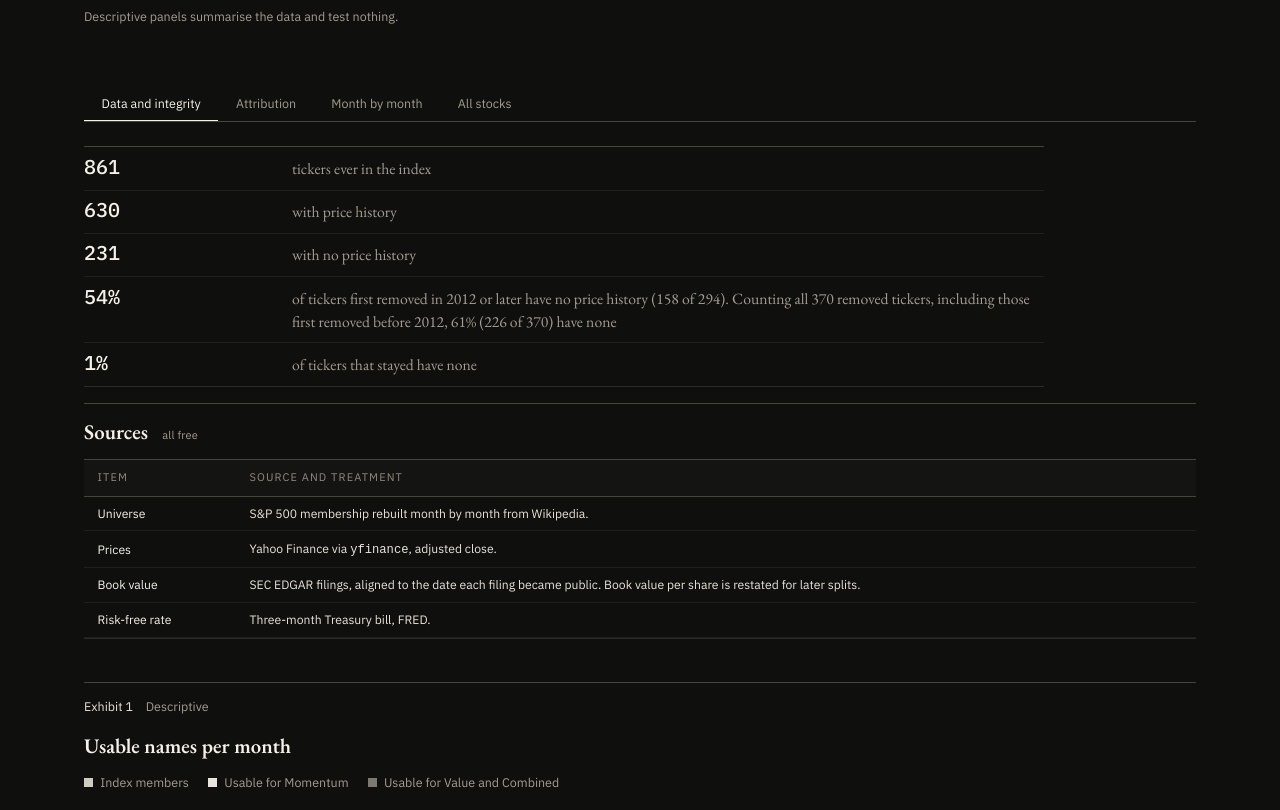
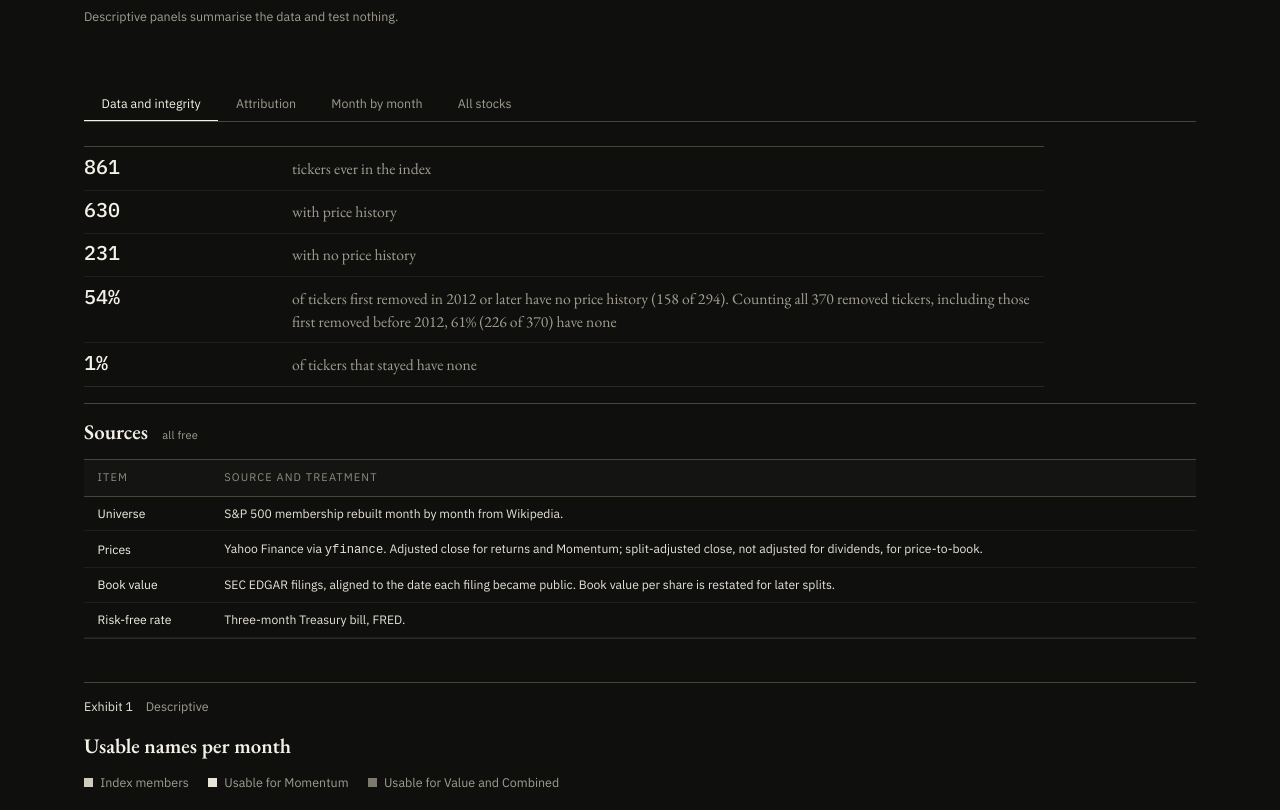
Before and after one commit to ronaldoexmachina13/quant-equity-research, a plain HTML site: page universe.html in a window 1280 px wide. Shown: the part 280-1090 px from the top of the page. Drawn offline with Linux system fonts and the light colour scheme.

Commit message:
README: complete the reproduction list and the prices description

```diff
--- a/universe.html
+++ b/universe.html
@@ -43,7 +43,7 @@
         <thead><tr><th>Item</th><th>Source and treatment</th></tr></thead>
         <tbody>
           <tr><td class="month-cell">Universe</td><td>S&amp;P 500 membership rebuilt month by month from Wikipedia.</td></tr>
-          <tr><td class="month-cell">Prices</td><td>Yahoo Finance via <code>yfinance</code>, adjusted close.</td></tr>
+          <tr><td class="month-cell">Prices</td><td>Yahoo Finance via <code>yfinance</code>. Adjusted close for returns and Momentum; split-adjusted close, not adjusted for dividends, for price-to-book.</td></tr>
           <tr><td class="month-cell">Book value</td><td>SEC EDGAR filings, aligned to the date each filing became public. Book value per share is restated for later splits.</td></tr>
           <tr><td class="month-cell">Risk-free rate</td><td>Three-month Treasury bill, FRED.</td></tr>
         </tbody>
```
Also changed, not shown: 1 other file.
